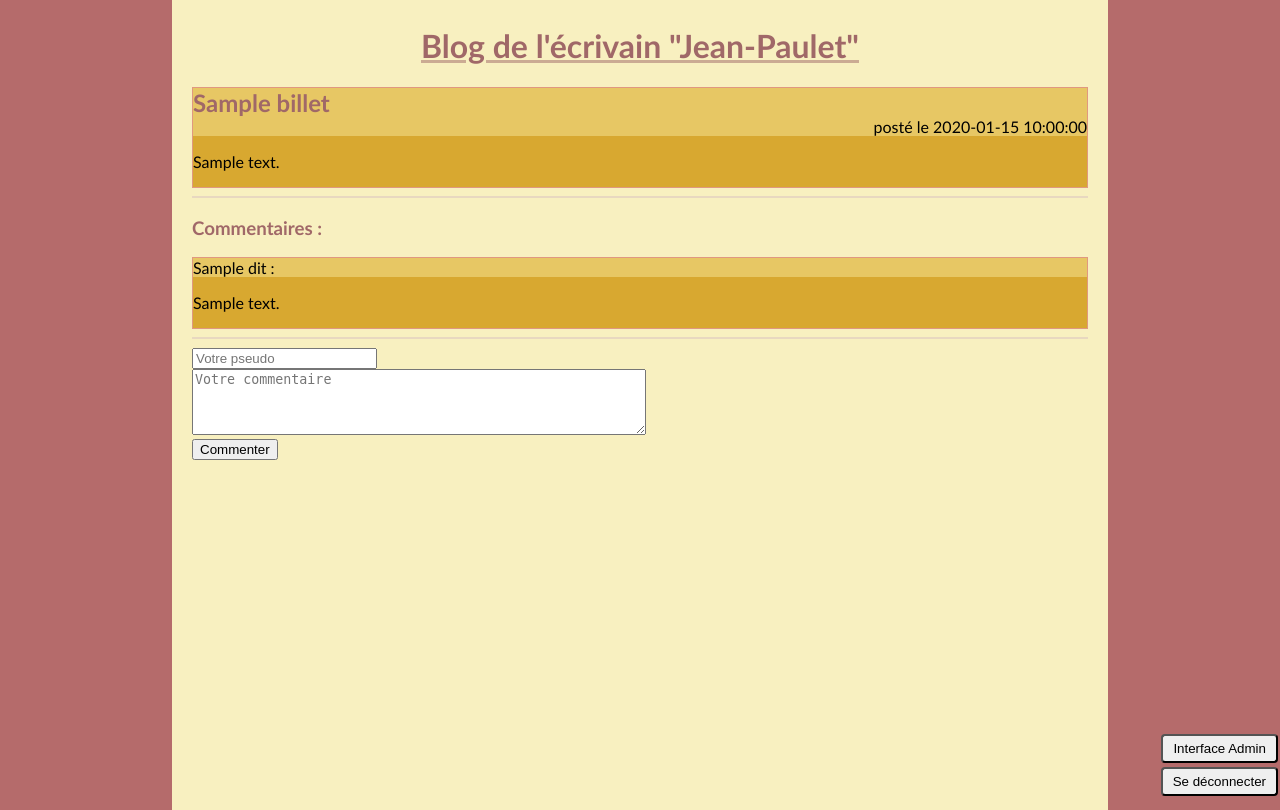
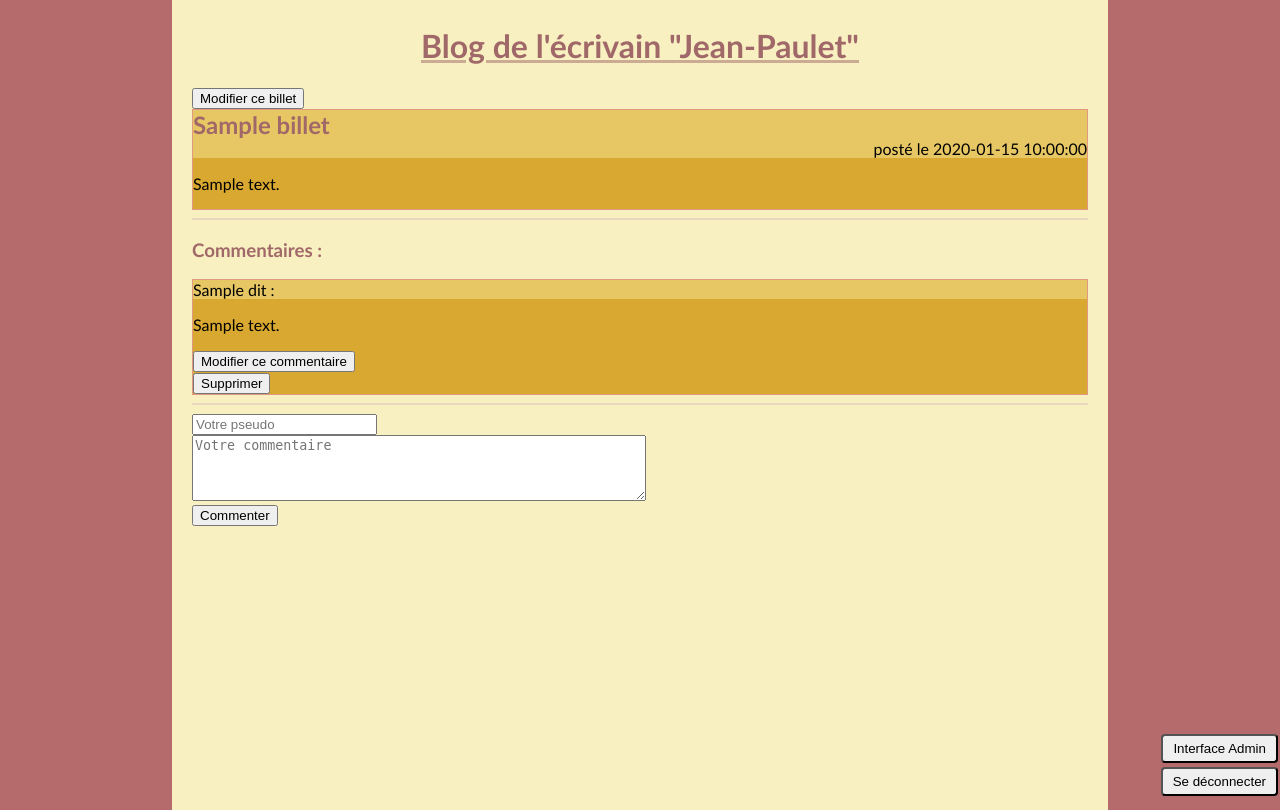
Before and after one commit to BenACS/projet_4, a PHP site: page /index.php?action=billet&id=1 in a window 1280 px wide. Run offline with PHP 8.4, Linux system fonts and the light colour scheme; the visitor is signed in with stand-in values (Sample User, id 1); tables that the repository leaves empty or names only in its code hold one stand-in row (values such as "Sample post"); some libraries are stand-ins or nearby versions.

Commit message:
Ajout de divers boutons (surtout ajout d'un commentaire, qui redirige vers la vue d'un formulaire avec TinyMCE). Ajout de divers fonctions (modifier billet, ajouter billet). Divers changements CSS.

```diff
--- a/Contenu/style.css
+++ b/Contenu/style.css
@@ -127,3 +127,13 @@ article + article {
     bottom: 37px;
     right: 2px;
 }
+
+/* Formulaire nouveau billet */
+
+#formNouvBillet input[type=text] {
+    width: 100%;
+}
+
+#formNouvBillet textarea {
+    min-height: 200px;
+}
--- a/Controleur/ControleurBillet.php
+++ b/Controleur/ControleurBillet.php
@@ -30,17 +30,17 @@ class ControleurBillet {
         $this->billet($idBillet);
     }
 
-    // Supprime un billet
-    public function gerer($id) {
-        if ($_POST['action'] == 'supprimer') {
-            $billet = $this->billet->supprimer($id);
-            $vue = new Vue("Admin");
-            $vue->generer(array('billets' => $billets));
-        }
-        else if ($_POST['action'] == 'modifier') {
-            $billet = $this->billet->modifier($id);
-            $vue = new Vue("Admin");
-            $vue->generer(array('billets' => $billets));
-        }
+    public function supprimer($idBillet) {
+        $this->billet->supprimer($idBillet);
+        $billets = $this->billet->getBillets();
+        $vue = new Vue("Admin");
+        $vue->generer(array('billets' => $billets));
+    }
+
+    public function ajouter($titre, $contenu) {
+        $this->billet->ajouter($titre, $contenu);
+        $billets = $this->billet->getBillets();
+        $vue = new Vue("Admin");
+        $vue->generer(array('billets' => $billets));
     }
 }
--- a/Controleur/Routeur.php
+++ b/Controleur/Routeur.php
@@ -55,6 +55,31 @@ class Routeur {
                     else
                         throw new Exception("Accès non autorisé");
                 }
+                else if ($_GET['action'] == 'supprimerBillet') {
+                    if ($_SESSION['login'] == 'true') {
+                        $idBillet = intval($this->getParametre($_GET, 'id'));
+                        $this->ctrlBillet->supprimer($idBillet);
+                    }
+                    else
+                        throw new Exception("Accès non autorisé");
+                }
+                else if ($_GET['action'] == 'modifierBillet') {
+                    if ($_SESSION['login'] == 'true') {
+                        $idBillet = intval($this->getParametre($_GET, 'id'));
+                        $this->ctrlBillet->modifier($idBillet);
+                    }
+                    else
+                        throw new Exception("Accès non autorisé");
+                }
+                else if ($_GET['action'] == 'nouveauBillet') {
+                    $vue = new Vue("FormCreationBillet");
+                    $vue->generer(array());
+                }
+                else if ($_GET['action'] == 'ajouterBillet') {
+                    $titre = $this->getParametre($_POST, 'titre');
+                    $contenu = $this->getParametre($_POST, 'contenu');
+                    $this->ctrlBillet->ajouter($titre, $contenu);
+                }
                 else
                     throw new Exception("Action non valide");
             }
--- a/Modele/Billet.php
+++ b/Modele/Billet.php
@@ -38,9 +38,15 @@ class Billet extends Modele {
             throw new Exception("Aucun billet ne correspond à l'identifiant '$idBillet'");
     }
 
-    public function supprimer($id) {
+    public function supprimer($idBillet) {
         $sql = 'delete from Billets where id=?';
-        $billet = $this->executerRequete($sql, array($id));
+        $billet = $this->executerRequete($sql, array($idBillet));
+    }
+
+    public function ajouter($titre, $contenu) {
+        $sql = 'insert into billets(titre, contenu, date_creation)' . ' values(?, ?, ?)';
+        $date = date("Y-m-d");
+        $this->executerRequete($sql, array($titre, $contenu, $date));
     }
 
     public function modifier() {
--- a/Vue/gabarit.php
+++ b/Vue/gabarit.php
@@ -30,11 +30,6 @@
                 selector: '#divTinyMCE'
             });
         </script>
-        <!--
-        <form id="formTinyMCE" method="post">
-            <textarea id="divTinyMCE"></textarea>
-        </form>
-        -->
         <script src="Vue/js/popupTinyMCE.js"></script>
     </body>
 </html>
--- a/Vue/vueAdmin.php
+++ b/Vue/vueAdmin.php
@@ -1,5 +1,5 @@
 <!-- Ajouter un billet -->
-<form method="POST" action="index.php?action=ajouterBillet">
+<form method="POST" action="index.php?action=nouveauBillet">
     <input type="submit" value="Ajouter un nouveau billet">
 </form>
 <hr />
@@ -18,7 +18,7 @@
             <input type="submit" value="Modifier">
         </form>
         <!-- Supprimer le billet -->
-        <form method="POST" action="index.php?action=supprimerBillet">
+        <form method="POST" action="<?= "index.php?action=supprimerBillet&id=" . $billet['id'] ?>">
             <input type="submit" value="Supprimer">
         </form>
     </article>
--- a/Vue/vueBilletAdmin.php
+++ b/Vue/vueBilletAdmin.php
@@ -1,5 +1,7 @@
 <?php $this->titre = "Mon Blog - " . $billet['titre']; ?>
-
+<form method="POST" action="<?= "index.php?action=modifierBillet&id=" . $billet['id'] ?>">
+        <input type="submit" value="Modifier ce billet">
+</form>
 <article>
     <header>
         <h2 class="titreBillet"><?= $billet['titre'] ?></h2>
@@ -15,6 +17,12 @@
     <article class="cont_comment">
         <p class="auteur"><?= $commentaire['auteur'] ?> dit :</p>
         <p class="comment"><?= $commentaire['contenu'] ?></p>
+        <form method="POST" action="">
+            <input type="submit" value="Modifier ce commentaire">
+        </form>
+        <form method="POST" action="">
+            <input type="submit" value="Supprimer">
+        </form>
     </article>
 <?php endforeach; ?>
 <hr />
--- /dev/null
+++ b/Vue/vueTinyMCE.php
@@ -0,0 +1,3 @@
+<form id="formTinyMCE" method="post">
+	<textarea id="divTinyMCE"></textarea>
+</form>
```
Also changed, not shown: Vue/vueFormCreationBillet.php (added, +9 -0 lines).
